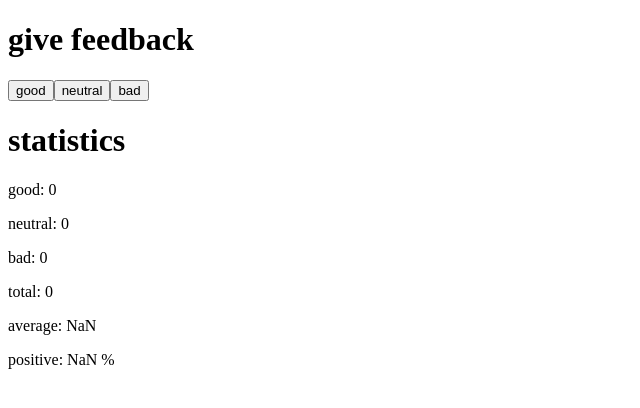
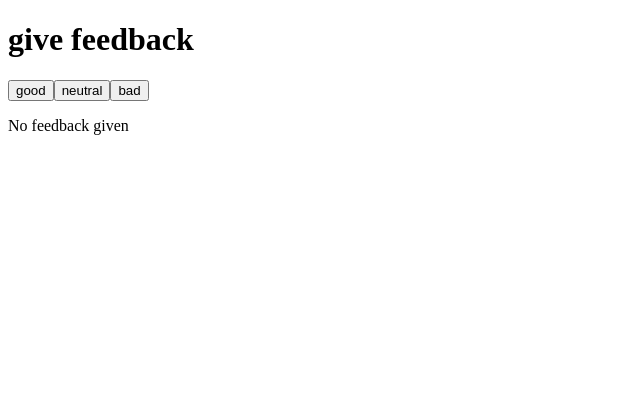
Before and after one commit to kmk9000/unicafe, a React (Vite) app: page / in a window 1280 px wide. Shown: the top 408 px of the page, without its empty margins (0-640 px from the left). Built offline with nearby package versions, Linux system fonts and the light colour scheme.

Commit message:
display statistics only once feedback has been gathered

```diff
--- a/src/App.jsx
+++ b/src/App.jsx
@@ -9,6 +9,7 @@ const Statistics = (props) => {
 
   const average = (good * 1 + neutral * 0 + bad * -1) / total;
   console.log(average);
+
   const positive = (good / total) * 100;
   console.log(positive);
 
@@ -31,13 +32,19 @@ const App = () => {
   const [neutral, setNeutral] = useState(0);
   const [bad, setBad] = useState(0);
 
+  const total = good + neutral + bad;
+
   return (
     <div>
       <h1>give feedback</h1>
       <button onClick={() => setGood(good + 1)}>good</button>
       <button onClick={() => setNeutral(neutral + 1)}>neutral</button>
       <button onClick={() => setBad(bad + 1)}>bad</button>
-      <Statistics good={good} neutral={neutral} bad={bad} />
+      {total === 0 ? (
+        <p>No feedback given</p>
+      ) : (
+        <Statistics good={good} neutral={neutral} bad={bad} />
+      )}
     </div>
   );
 };
```
